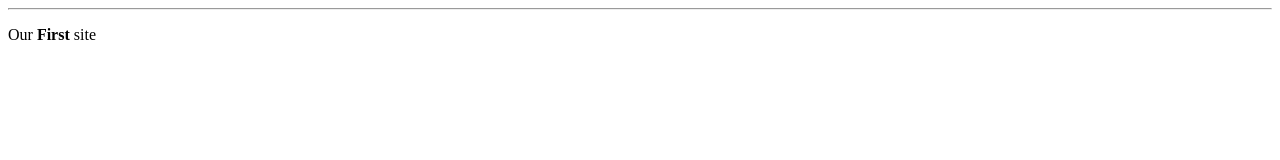
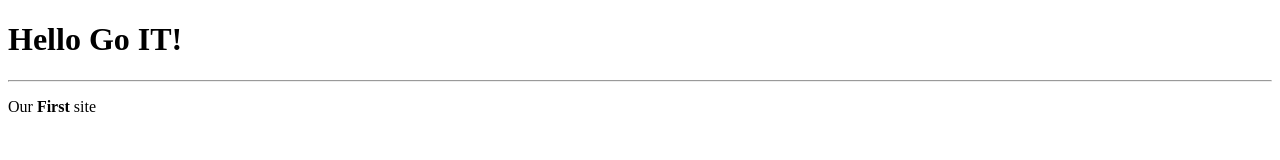
Before and after one commit to AlekseyWork/Lesson, a plain HTML site: page index.html in a window 1280 px wide. Drawn offline with Linux system fonts and the light colour scheme.

Commit message:
Перенёс всё в body

```diff
--- a/index.html
+++ b/index.html
@@ -6,8 +6,10 @@
     <meta name="viewport" content="width=device-width, initial-scale=1.0" />
     <title>Вёрстка</title>
   </head>
-  <hr />
-  <!-- Привет! Я невидимка :) -->
-  <p>Our <b>First</b> site</p>
-  <body></body>
+  <body>
+    <h1>Hello Go IT!</h1>
+    <hr />
+    <!-- Привет! Я невидимка :) -->
+    <p>Our <b>First</b> site</p>
+  </body>
 </html>
```
